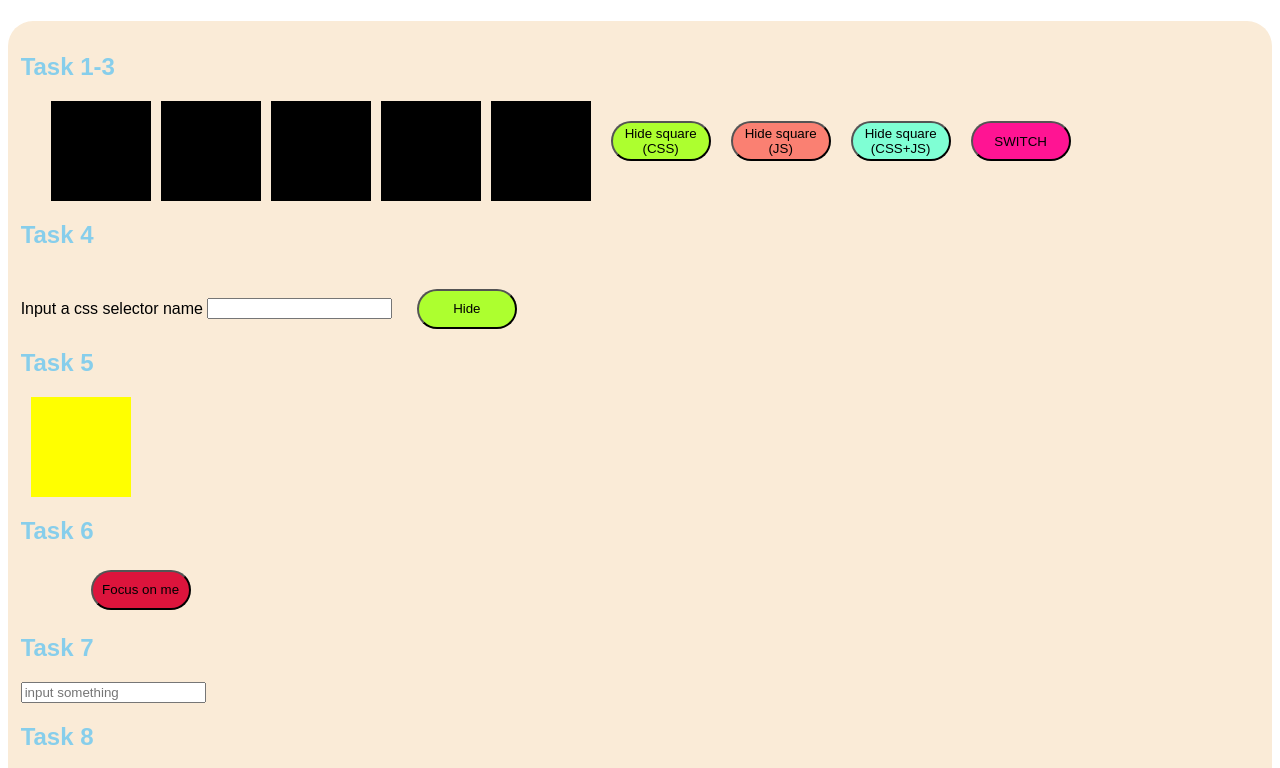
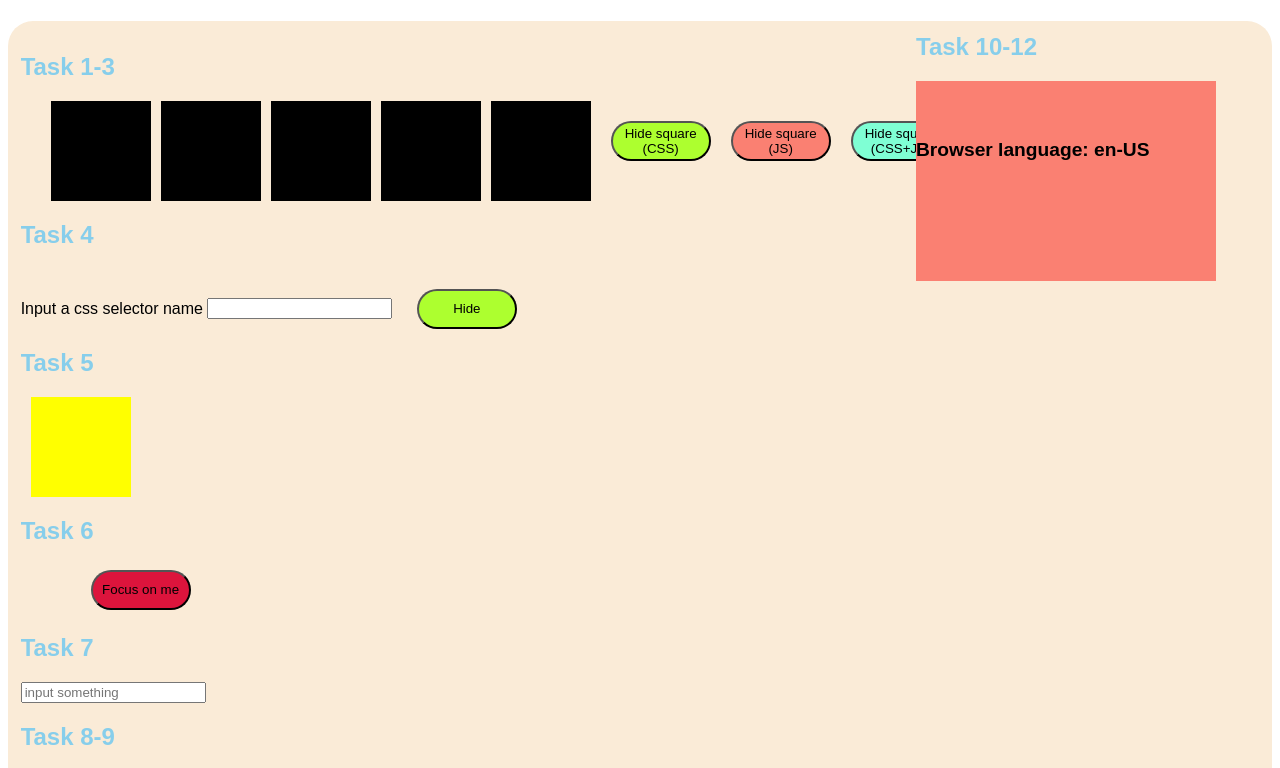
Before and after one commit to pavelkortp/task1.4, a plain HTML site: page index.html in a window 1280 px wide. Shown: the top 768 px of the page. Drawn offline with Linux system fonts and the light colour scheme.

Commit message:
Complete task 10-12: adds block which shows pointer coords, bowser lang and geo

```diff
--- a/index.html
+++ b/index.html
@@ -11,6 +11,15 @@
 
 <body>
     <div class="canvas">
+        <div class="cursor-tracker">
+            <h2>Task 10-12</h2>
+            <div class="rect">
+                <p id="tracker"></p>
+                <p id="lang"></p>
+                <p id="geo"></p>
+            </div>
+        </div>
+
         <h2>Task 1-3</h2>
         <div class="canv1">
             <button id="switch-btn" class="btn">SWITCH</button>
@@ -51,7 +60,7 @@
             <div id="green-rect"></div>
         </div>
 
-        <h2>Task 8</h2>
+        <h2>Task 8-9</h2>
         <div class="canv6">
             <textarea name="Input links on photo" id="photo-link" cols="30" rows="10"></textarea>
             <button id="get-photo" class="btn">Show pic</button>
--- a/index.js
+++ b/index.js
@@ -61,17 +61,30 @@ rect.onfocus = () => {
 }
 
 // TASK 8
-
-document.getElementById('get-photo').onclick = () =>{
+document.getElementById('get-photo').onclick = () => {
     const links = document.getElementById('photo-link').value.split(/\n/g);
     const imageContainer = document.getElementById('img-container');
     while (imageContainer.firstChild) {
         imageContainer.firstChild.remove();
     }
-    for(let i = links.length-1; i>=0; i--){
+    for (let i = links.length - 1; i >= 0; i--) {
         const img = document.createElement('img');
         img.src = links[i];
         img.style.width = '300px';
         imageContainer.appendChild(img);
     }
 }
+
+//Task 10
+document.onpointermove = (event) => {
+    const p = document.getElementById('tracker');
+    p.innerHTML = `X: ${event.clientX}, Y: ${event.clientY}`;
+}
+
+//TASK 11
+document.getElementById('lang').innerHTML = `Browser language: ${navigator.language}`;
+
+//TASK 12
+navigator.geolocation.getCurrentPosition((pos) => {
+    document.getElementById('geo').innerHTML = `Latitude ${pos.coords.latitude}, Longitude: ${pos.coords.longitude}`;
+});
--- a/style.css
+++ b/style.css
@@ -22,7 +22,8 @@ h2{
     border-radius: 25px;
     background-color: antiquewhite;
     width: 110em;
-    display: inline-block;
+    display: flex;
+    flex-direction: column;
 }
 
 .canv1{
@@ -73,6 +74,25 @@ h2{
     width: 100px;
     margin-left: 10px;
     background-color: black;
+}
+.cursor-tracker{
+    position: absolute;
+    right: 5%;
+    margin-top: -20px;
+}
+
+.rect{
+    flex-direction: column;
+    display: flex;
+    text-align: start;
+    width: 300px;
+    height: 200px;
+    background-color: salmon;
+}
+
+.rect p{
+    font-size: larger;
+    font-weight: bolder;
 }
 
 #yellow-square{
```
